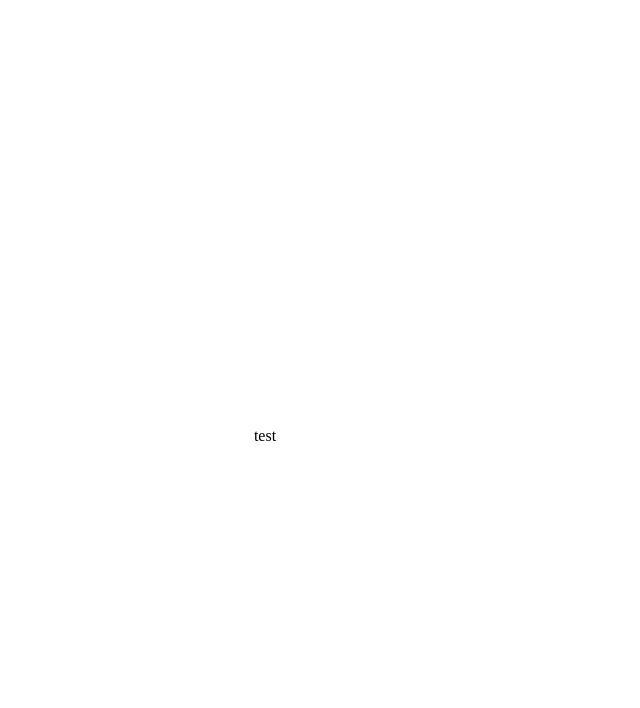
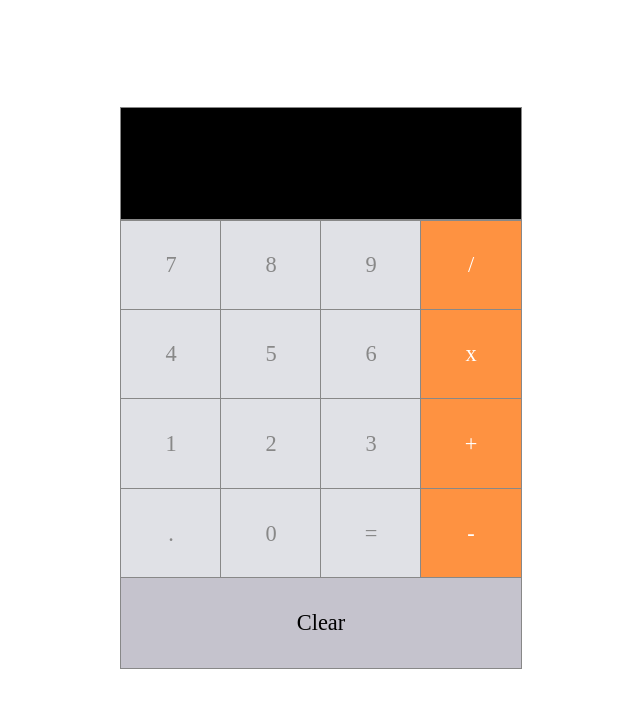
Before and after one commit to Carlos21122000/Lab10-calculadora, a React app: page / in a window 1280 px wide. Shown: the top 708 px of the page, without its empty margins (319-959 px from the left). Built offline with nearby package versions, Linux system fonts and the light colour scheme.

Commit message:
funcionalidad

```diff
--- a/package.json
+++ b/package.json
@@ -12,6 +12,7 @@
   "dependencies": {
     "font-awesome": "^4.7.0",
     "lodash.shuffle": "^4.2.0",
+    "mathjs": "^9.3.2",
     "react": "^17.0.1",
     "react-card-flip": "^1.1.0",
     "react-dom": "^17.0.1",
--- a/src/components/App.css
+++ b/src/components/App.css
@@ -1,36 +1,17 @@
-body{
-    background-color: white;
-}
-
 .app {
-    height: 90vh;
-    width: 90vw;
-    margin-top: 6%;
   display: flex;
   justify-content: center;
   align-items: center;
-
+  height: 100vh;
+  width: 100%;
 }
 
-  .cards-container{
-    width: 900px;
-    height: 700px;
-
+.calc-wrapper {
+  width: 400px;
+  height: 600px;
 }
 
-  .card {
-    display: inline-block;
-    margin: 5px;
-    height: calc(130px - 10px);
-    width: calc(180px - 10px);
-    cursor: pointer;
+.row {
+  display: flex;
+  width: 100%;
 }
-
-  .card:hover {
-    transform: scale(0.98);
-  }
-
-  .card-image {
-    height: calc(130px - 10px);
-    width: calc(180px - 10px);
-  }
--- a/src/components/App.js
+++ b/src/components/App.js
@@ -1,10 +1,70 @@
 //import Header from '../Header.js';
 import React, {Component} from "react";
 import "./App.css";
+import Button from './Button';
+import Input from './Input';
+import ClearButton from './ClearButton';
+import * as math from "mathjs";
 
 class App extends Component {
-    render(){
-        return <div className= "app">test</div>
-    }
+  constructor(props) {
+    super(props);
+
+    this.state = {
+        input: "",
+        signo:"",
+        val1: "",
+        val2:"",
+        resultado:"",
+    };
+  }
+
+  AddInput(val){
+    this.setState({ input: this.state.input + val });
+  };
+
+  Equal (){
+    this.setState({ input: math.evaluate(this.state.input) });
+  };
+
+  render() {
+    return (
+      <div className="app">
+        <div className="calc-wrapper">
+          <Input input={this.state.input} />
+          <div className="row">
+                        <Button addVal={()=>this.setState({input: this.state.input + 7})}>7</Button>
+                        <Button addVal={()=>this.setState({input: this.state.input + 8})}>8</Button>
+                        <Button addVal={()=>this.setState({input: this.state.input + 9})}>9</Button>
+                        <Button addVal={()=>this.setState({signo: "/",val1:this.state.input,input: ""})}>/</Button>
+                    </div>
+                    <div className="row">
+                        <Button addVal={()=>this.setState({input: this.state.input + 4})}>4</Button>
+                        <Button addVal={()=>this.setState({input: this.state.input + 5})}>5</Button>
+                        <Button addVal={()=>this.setState({input: this.state.input + 6})}>6</Button>
+                        <Button addVal={()=>this.setState({signo: "*",val1:this.state.input,input: ""})}>x</Button>
+                    </div>
+                    <div className="row">
+                        <Button addVal={()=>this.setState({input: this.state.input + 1})}>1</Button>
+                        <Button addVal={()=>this.setState({input: this.state.input + 2})}>2</Button>
+                        <Button addVal={()=>this.setState({input: this.state.input + 3})}>3</Button>
+                        <Button addVal={()=>this.setState({signo: "+",val1:this.state.input,input: ""})}>+</Button>
+                    </div>
+                    <div className="row">
+                        <Button addVal={()=>this.setState({input: this.state.input + '.'})}>.</Button>
+                        <Button addVal={()=>this.setState({input: this.state.input + 0})}>0</Button>
+                        <Button addVal={()=>this.setState({input:math.evaluate(this.state.val1+this.state.signo+this.state.input)})}>=</Button>
+                        <Button addVal={()=>this.setState({signo: "-",val1:this.state.input,input: ""})}>-</Button>
+                    </div>
+                    <div className="row">
+                        <ClearButton handleClear={() => this.setState({ input: "",val1:"",val2:"",signo:"",result:"" })}>
+                            Clear
+                        </ClearButton>
+          </div>
+        </div>
+      </div>
+    );
+  }
 }
+
 export default App;
--- /dev/null
+++ b/src/components/Button.css
@@ -0,0 +1,17 @@
+.btn-case {
+    height: 4em;
+    display: flex;
+    justify-content: center;
+    align-items: center;
+    font-weight: lighter;
+    font-size: 1.4em;
+    background-color: #e0e1e6;
+    color: #888888;
+    flex: 1;
+    outline: 1px solid #888888;
+}
+
+.operador {
+    background-color: #fe9241;
+    color: #ffffff;
+}
--- /dev/null
+++ b/src/components/Button.js
@@ -0,0 +1,23 @@
+
+import React from "react";
+import "./Button.css";
+
+const isOperator = val => {
+  return !isNaN(val) || val === "." || val === "=";
+};
+
+class Button extends React.Component {
+    render() {
+        return (
+
+            <div className={`btn-case ${isOperator(this.props.children) ? null : "operador"}`} onClick={() => this.props.handleClick(this.props.children)}
+                onClick={this.props.addVal}
+            >
+                {this.props.children}
+            </div>
+
+
+        );
+    }
+};
+export default Button;
--- /dev/null
+++ b/src/components/ClearButton.css
@@ -0,0 +1,13 @@
+
+.clear-btn {
+    height: 4em;
+    display: flex;
+    justify-content: center;
+    align-items: center;
+    font-weight: lighter;
+    font-size: 1.4em;
+    background-color: #c5c3cd;
+    color: #000000;
+    flex: 1;
+    outline: 1px solid #888888;
+  }
--- /dev/null
+++ b/src/components/ClearButton.js
@@ -0,0 +1,14 @@
+
+import React from "react";
+import "./ClearButton.css";
+
+class ClearButton extends React.Component {
+    render() {
+        return (
+            <div className="clear-btn" onClick={this.props.handleClear}>
+                {this.props.children}
+            </div>
+        );
+    }
+};
+export default ClearButton;
--- /dev/null
+++ b/src/components/Input.css
@@ -0,0 +1,12 @@
+.input {
+    height: 4em;
+    display: flex;
+    justify-content: flex-end;
+    align-items: center;
+    font-weight: bold;
+    font-size: 1.4em;
+    background-color: #000000;
+    color: #ffffff;
+    padding: 0.5em;
+    outline: 1px solid #888888;
+  }
--- /dev/null
+++ b/src/components/Input.js
@@ -0,0 +1,15 @@
+
+import React from "react";
+import "./Input.css";
+
+class Input extends React.Component {
+    render() {
+        return (
+            <div className="input">
+                {this.props.input}
+            </div>
+        );
+    }
+};
+
+export default Input;
```
Also changed, not shown: 1 other file (tests, documents, lock files or other folders). Lines whose indentation alone changed are shown as unchanged.
